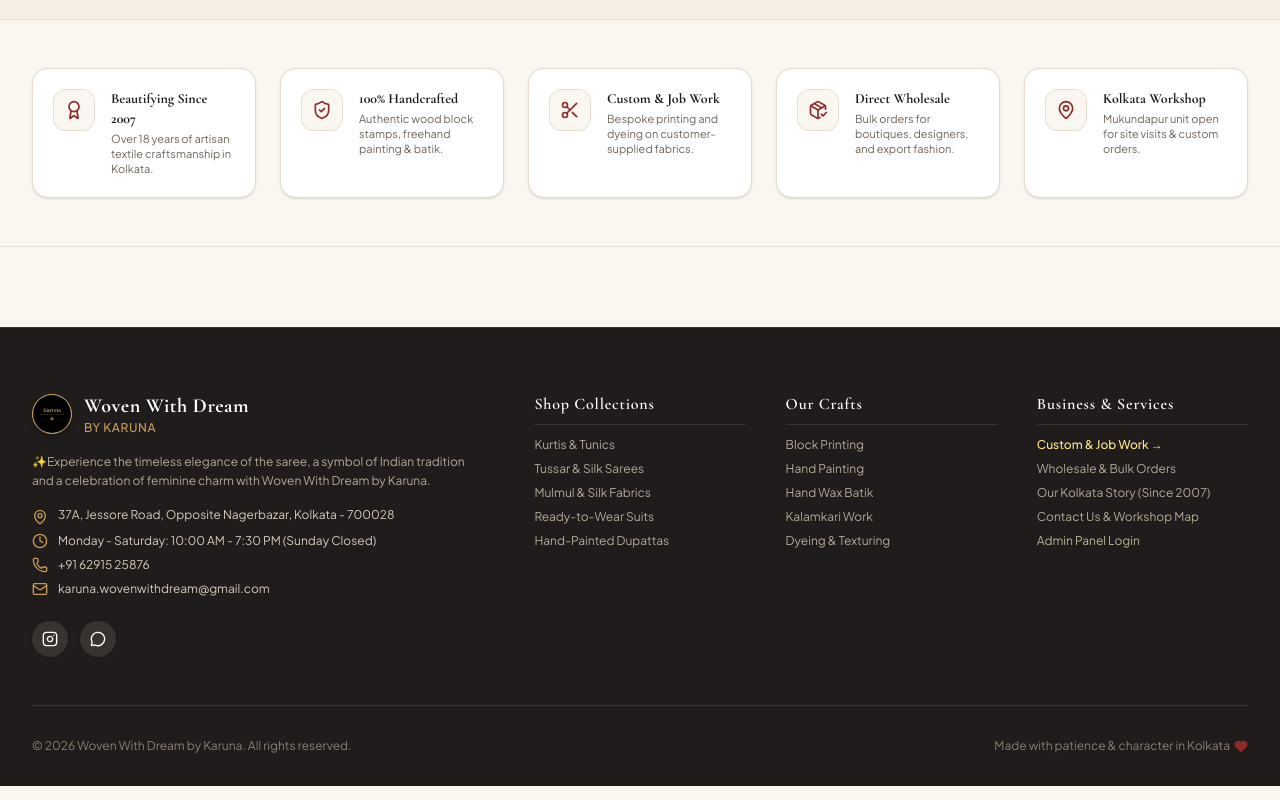
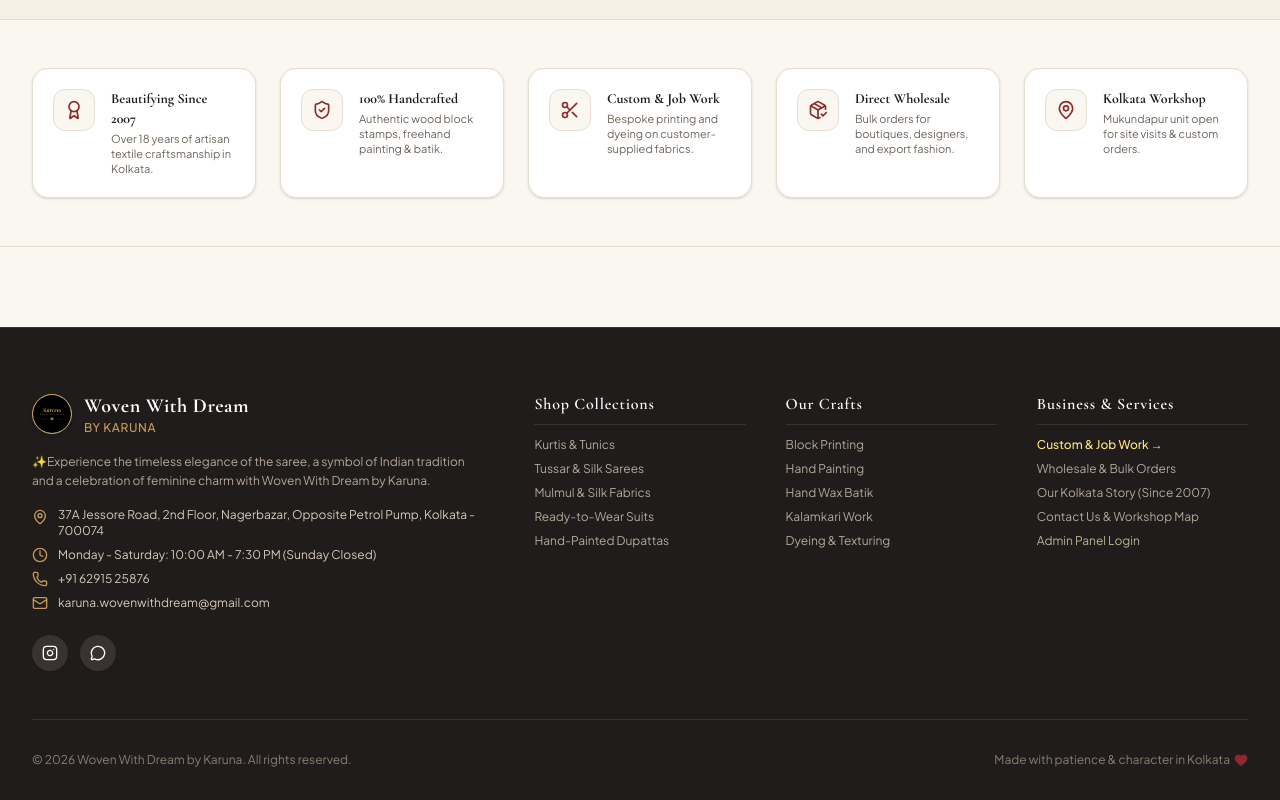
Before and after one commit to sarkartatha/E-commerce-website-for-Boutiques, a React (Vite) app: page / in a window 1280 px wide. Shown: the part 6376-7176 px from the top of the page. Built offline with nearby package versions, Linux system fonts and the light colour scheme.

Commit message:
Update exact address to 37A Jessore Road, 2nd Floor, Nagerbazar, Opposite Petrol Pump, Kolkata - 700074 and fix schema phone number

```diff
--- a/index.html
+++ b/index.html
@@ -1,31 +1,38 @@
 <!doctype html>
 <html lang="en">
+
 <head>
   <meta charset="UTF-8" />
   <link rel="icon" type="image/svg+xml" href="/favicon.svg" />
   <meta name="viewport" content="width=device-width, initial-scale=1.0" />
-    <title>Woven With Dream by Karuna | Handcrafted Sarees & Indian Textiles</title>
-    <meta name="description" content="✨ Experience the timeless elegance of the saree, a symbol of Indian tradition and a celebration of feminine charm with Woven With Dream by Karuna, Kolkata." />
-    <meta name="keywords" content="Woven With Dream, Karuna, woven_with_dream, Sarees, Handcrafted Sarees, Indian Tradition, Block Printing, Hand Painting, Kalamkari, Mulmul, Tussar Silk, Kolkata textiles" />
+  <title>Woven With Drlkataeam by Karuna | Handcrafted Sarees & Indian Textiles</title>
+  <meta name="description"
+    content="✨ Experience the timeless elegance of the saree, a symbol of Indian tradition and a celebration of feminine charm with Woven With Dream by Karuna, Kolkata." />
+  <meta name="keywords"
+    content="Woven With Dream, Karuna, woven_with_dream, Sarees, Handcrafted Sarees, Indian Tradition, Block Printing, Hand Painting, Kalamkari, Mulmul, Tussar Silk, Kolkata textiles" />
   <meta name="author" content="Karuna" />
 
   <!-- Open Graph / Social Media -->
   <meta property="og:type" content="website" />
   <meta property="og:url" content="https://instagram.com/woven_with_dream" />
   <meta property="og:title" content="Woven With Dream by Karuna" />
-    <meta property="og:description" content="✨ Experience the timeless elegance of the saree, a symbol of Indian tradition and a celebration of feminine charm with Woven With Dream by Karuna." />
+  <meta property="og:description"
+    content="✨ Experience the timeless elegance of the saree, a symbol of Indian tradition and a celebration of feminine charm with Woven With Dream by Karuna." />
   <meta property="og:image" content="/profile_picture.jpg" />
 
   <!-- Twitter -->
   <meta name="twitter:card" content="summary_large_image" />
   <meta name="twitter:title" content="Woven With Dream by Karuna" />
-    <meta name="twitter:description" content="✨ Experience the timeless elegance of the saree, a symbol of Indian tradition and a celebration of feminine charm with Woven With Dream by Karuna." />
+  <meta name="twitter:description"
+    content="✨ Experience the timeless elegance of the saree, a symbol of Indian tradition and a celebration of feminine charm with Woven With Dream by Karuna." />
   <meta name="twitter:image" content="/profile_picture.jpg" />
 
   <!-- Google Fonts -->
   <link rel="preconnect" href="https://fonts.googleapis.com">
   <link rel="preconnect" href="https://fonts.gstatic.com" crossorigin>
-    <link href="https://fonts.googleapis.com/css2?family=Cormorant+Garamond:ital,wght@0,400;0,500;0,600;0,700;1,400;1,600&family=Plus+Jakarta+Sans:wght@300;400;500;600;700&display=swap" rel="stylesheet">
+  <link
+    href="https://fonts.googleapis.com/css2?family=Cormorant+Garamond:ital,wght@0,400;0,500;0,600;0,700;1,400;1,600&family=Plus+Jakarta+Sans:wght@300;400;500;600;700&display=swap"
+    rel="stylesheet">
 
   <!-- Schema.org JSON-LD Structured Data -->
   <script type="application/ld+json">
@@ -44,10 +51,10 @@
       "description": "✨ Experience the timeless elegance of the saree, a symbol of Indian tradition and a celebration of feminine charm with Woven With Dream by Karuna.",
       "address": {
         "@type": "PostalAddress",
-        "streetAddress": "37A, Jessore Road, Opposite Nagerbazar",
+        "streetAddress": "37A Jessore Road, 2nd Floor, Nagerbazar, Opposite Petrol Pump",
         "addressLocality": "Kolkata",
         "addressRegion": "West Bengal",
-        "postalCode": "700028",
+        "postalCode": "700074",
         "addressCountry": "IN"
       },
       "sameAs": [
@@ -56,8 +63,10 @@
     }
     </script>
 </head>
+
 <body class="bg-[#FAF6F0] text-[#1F1C1B] font-sans antialiased selection:bg-[#8E2A2A] selection:text-white">
   <div id="root"></div>
   <script type="module" src="/src/main.tsx"></script>
 </body>
+
 </html>
--- a/src/components/story/OurStoryPage.tsx
+++ b/src/components/story/OurStoryPage.tsx
@@ -53,7 +53,7 @@
               The Heart of Woven With Dream
             </h2>
             <p>
-              Located at 37A Jessore Road, Opposite Nagerbazar, Kolkata - 700028, <strong>Woven With Dream</strong> was founded by Karuna out of a deep reverence for Indian saree heritage. In an era of mass manufacturing, Karuna chose the slower, more soulful path of hand block carving, freehand Kalamkari painting, and organic dyeing.
+              Located at 37A Jessore Road, 2nd Floor, Nagerbazar, Opposite Petrol Pump, Kolkata - 700074, <strong>Woven With Dream</strong> was founded by Karuna out of a deep reverence for Indian saree heritage. In an era of mass manufacturing, Karuna chose the slower, more soulful path of hand block carving, freehand Kalamkari painting, and organic dyeing.
             </p>
             <p>
               Our studio is a living atelier where veteran master block carvers, young painters, and dyeing specialists collaborate daily. When you wear a saree from Woven With Dream by Karuna, you wear days of focused human artistry and feminine charm.
--- a/src/data/initialData.ts
+++ b/src/data/initialData.ts
@@ -9,7 +9,7 @@
   email: 'karuna.wovenwithdream@gmail.com',
   whatsappNumber: '916291525876', // Configurable via Admin Panel
   instagramHandle: 'woven_with_dream',
-  address: '37A, Jessore Road, Opposite Nagerbazar, Kolkata - 700028',
+  address: '37A Jessore Road, 2nd Floor, Nagerbazar, Opposite Petrol Pump, Kolkata - 700074',
   bio: '✨Experience the timeless elegance of the saree, a symbol of Indian tradition and a celebration of feminine charm with Woven With Dream by Karuna.',
   avatarUrl: '/profile_picture.jpg',
   businessHours: 'Monday - Saturday: 10:00 AM - 7:30 PM (Sunday Closed)',
```
Also changed, not shown: 1 other file (tests, documents, lock files or other folders). Lines whose indentation alone changed are shown as unchanged.
